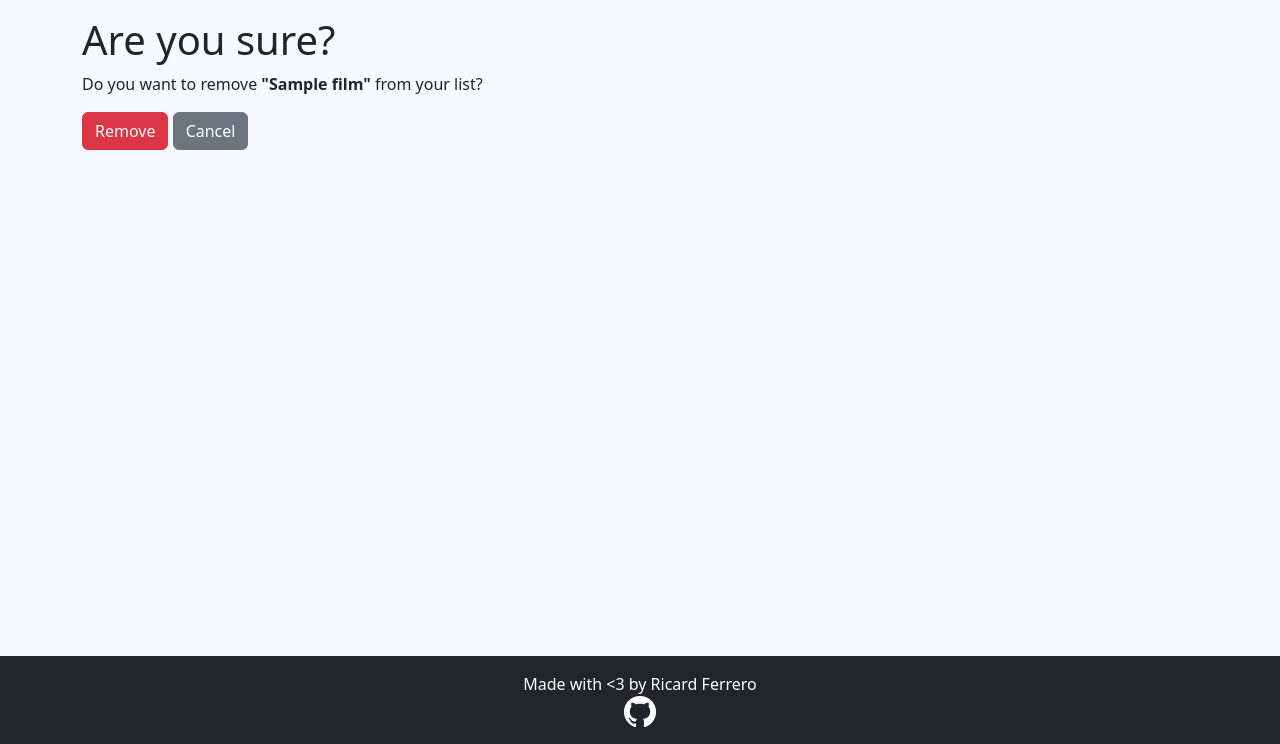
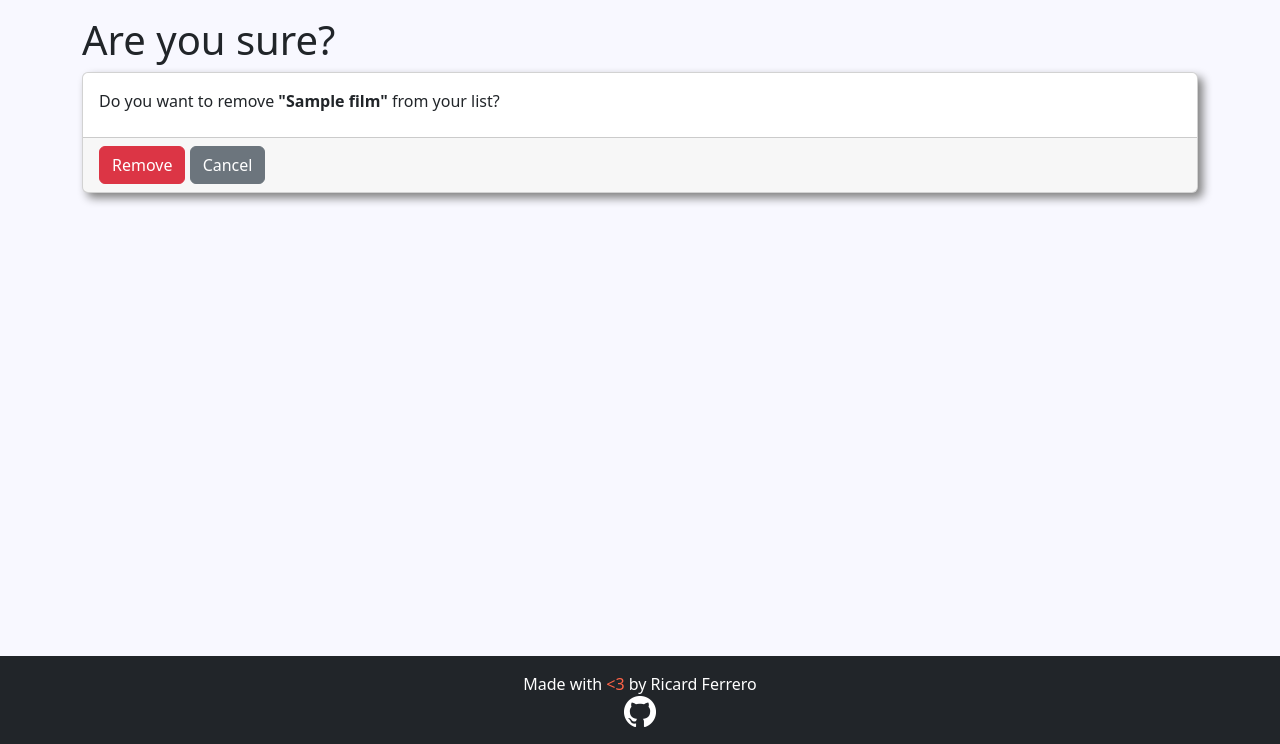
Before and after one commit to ricard-ferrero/will-watch, a Django app: page /films/remove/1/ in a window 1280 px wide. Shown: the part 56-800 px from the top of the page. Run offline with Django 4.2, Linux system fonts and the light colour scheme; tables that the repository leaves empty hold one stand-in row (values such as "Sample post"); some libraries are stand-ins or nearby versions.

Commit message:
styling some details to base and films

```diff
--- a/willwatchproject/films/templates/films/delete_film.html
+++ b/willwatchproject/films/templates/films/delete_film.html
@@ -7,10 +7,17 @@
 
 {% block content %}
 <h1>Are you sure?</h1>
-<p>Do you want to remove <span class="fw-bold">"{{ film.title|capfirst }}"</span> from your list?</p>
-<form method="post">
-	{% csrf_token %}
-	<button type="submit" class="btn btn-danger">Remove</button>
-	<a role="button" class="btn btn-secondary" href="{% url 'films:list' %}">Cancel</a>
-</form>
+
+<div class="card">
+	<div class="card-body">
+		<p class="card-title">Do you want to remove <span class="fw-bold">"{{ film.title|capfirst }}"</span> from your list?</p>
+	</div>
+	<div class="card-footer">
+		<form method="post">
+			{% csrf_token %}
+			<button type="submit" class="btn btn-danger">Remove</button>
+			<a role="button" class="btn btn-secondary" href="{% url 'films:list' %}">Cancel</a>
+		</form>
+	</div>
+</div>
 {% endblock %}
--- a/willwatchproject/frontend/templates/frontend/base/base.html
+++ b/willwatchproject/frontend/templates/frontend/base/base.html
@@ -25,6 +25,14 @@
 			/*
 			SEÑALIZAR CONTACTO
 			*/
+		}
+
+		.form-control, .form-check-input {
+			background-color: ghostwhite;
+		}
+
+		.form-label {
+			font-weight: bold;
 		}
 	</style>
 </head>
@@ -63,7 +71,7 @@
 
 
 	<footer class="text-bg-dark py-3 mt-4 text-center">
-	      <p class="mb-0 mb-md-0">Made with <3 by Ricard Ferrero</p>
+	      <p class="mb-0 mb-md-0">Made with <span style="color: tomato;"><3</span> by Ricard Ferrero</p>
 	      <p class="mb-0 mb-md-0"><a href="https://github.com/ricard-ferrero"><img src="{% static 'frontend/github-icon.png' %}" alt="Github link"></a></p>
   	</footer>
 
```
Also changed, not shown: willwatchproject/films/templates/films/update_film.html (+5 -5 lines).
